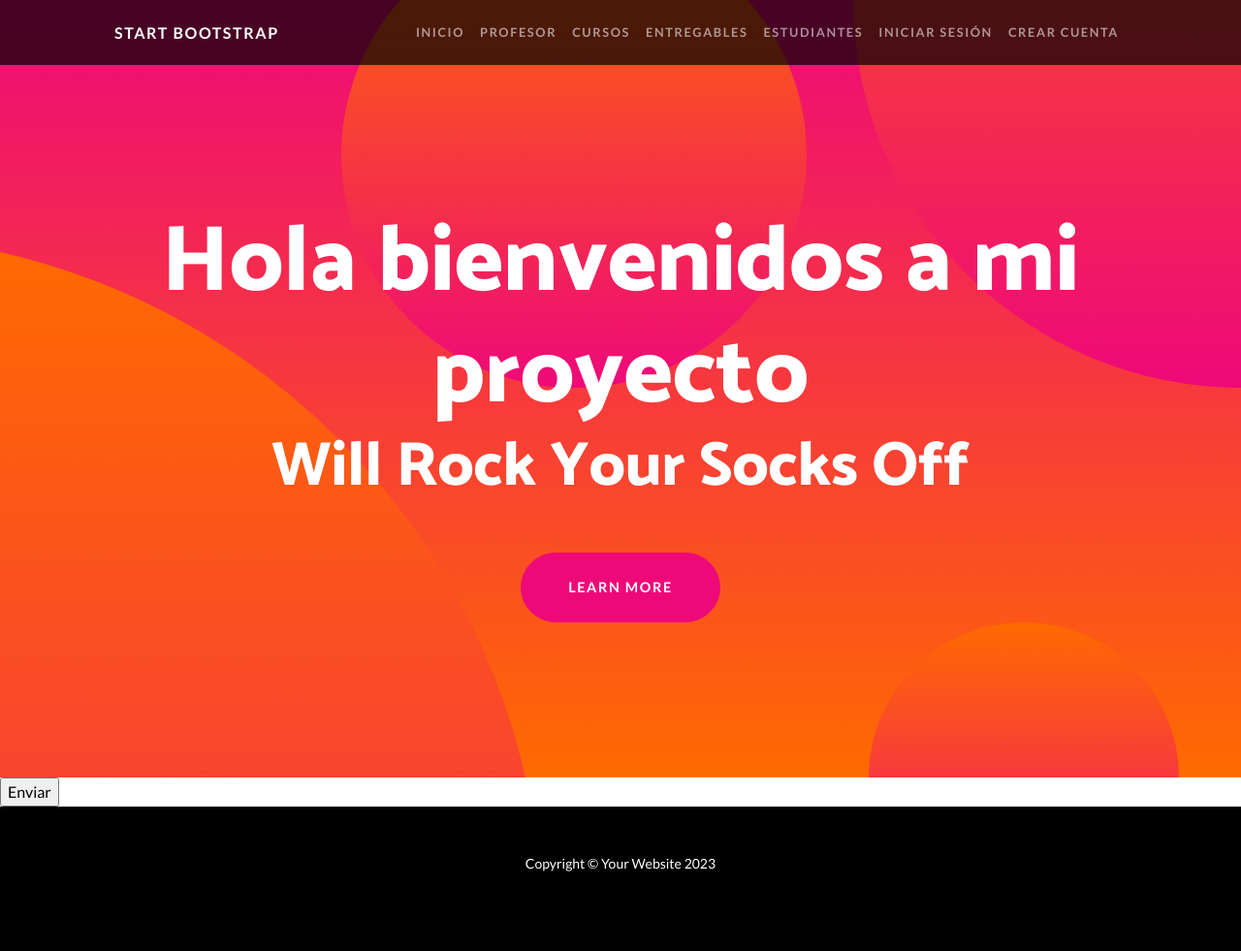
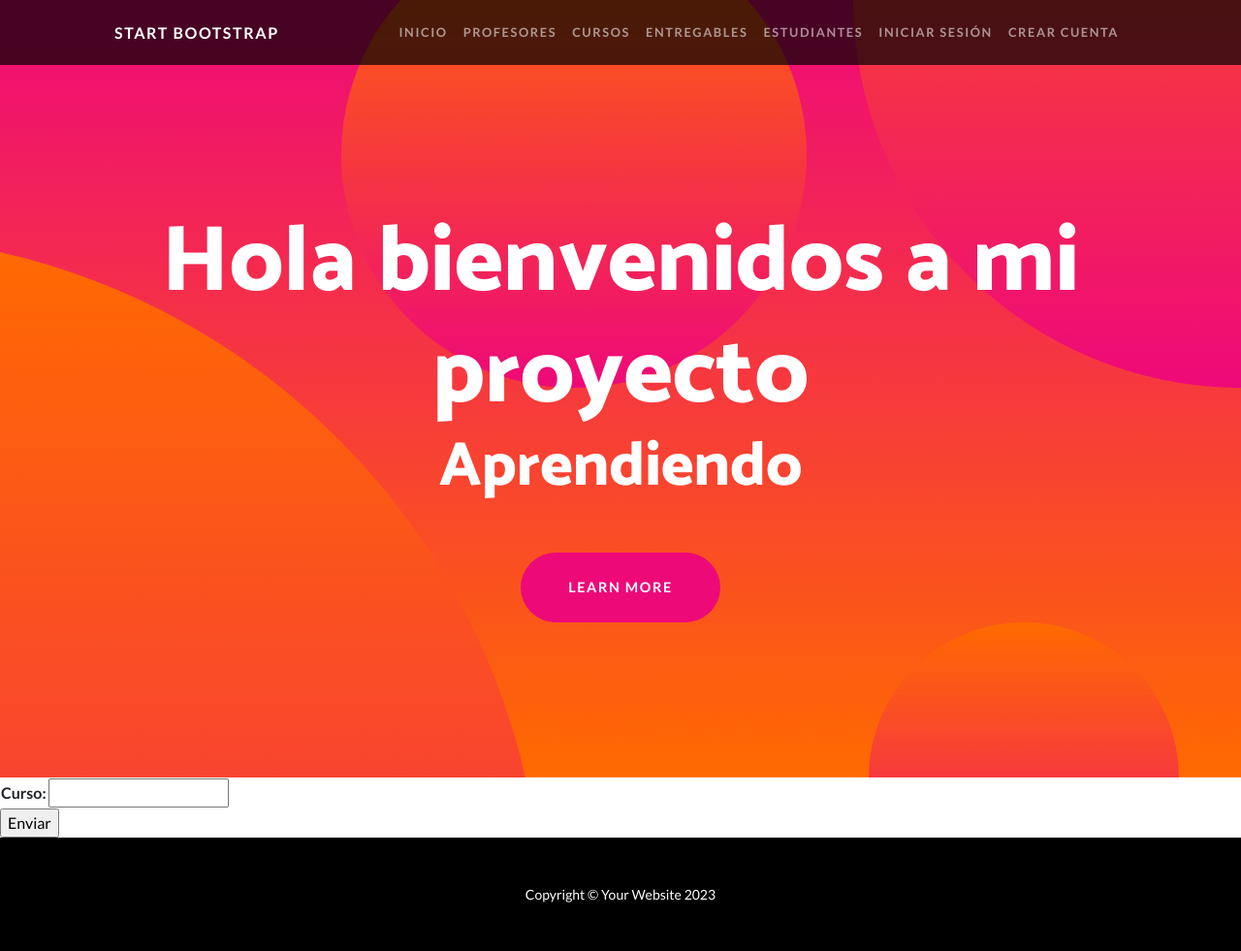
Before and after one commit to TadeJunco/proyecto_entrega_3, a Django app: page /buscar-form-con-api/ in a window 1280 px wide. Shown: the whole page at 97% size. Before the commit the page ends 899 px from the top, so only its background shows below. Run offline with Django 4.2, Linux system fonts and the light colour scheme; some libraries are stand-ins or nearby versions.

Commit message:
tartando de avanzar lpm

```diff
--- a/AppTade/templates/App1/base.html
+++ b/AppTade/templates/App1/base.html
@@ -28,9 +28,9 @@
                 <button class="navbar-toggler" type="button" data-bs-toggle="collapse" data-bs-target="#navbarResponsive" aria-controls="navbarResponsive" aria-expanded="false" aria-label="Toggle navigation"><span class="navbar-toggler-icon"></span></button>
                 <div class="collapse navbar-collapse" id="navbarResponsive">
                     <ul class="navbar-nav ms-auto">
-                        <li class="nav-item"><a class="nav-link" href="{% url 'inicio' %}">Inicio</a></li>
-                        <li class="nav-item"><a class="nav-link" href="{% url 'profesor' %}">Profesor</a></li>
-                        <li class="nav-item"><a class="nav-link" href="{% url 'cursos' %}">Cursos</a></li>
+                        <li class="nav-item"><a class="nav-link" href="{% url 'Inicio' %}">Inicio</a></li>
+                        <li class="nav-item"><a class="nav-link" href="{% url 'Profesor' %}">Profesores</a></li>
+                        <li class="nav-item"><a class="nav-link" href="{% url 'Cursos' %}">Cursos</a></li>
                         <li class="nav-item"><a class="nav-link" href="{% url 'Entregables' %}">Entregables</a></li>
                         <li class="nav-item"><a class="nav-link" href="{% url 'Estudiantes' %}">Estudiantes</a></li>
                         <li class="nav-item"><a class="nav-link" href="#!">Iniciar sesión</a></li>
@@ -44,7 +44,7 @@
             <div class="masthead-content">
                 <div class="container px-5">
                     <h1 class="masthead-heading mb-0">Hola bienvenidos a mi proyecto</h1>
-                    <h2 class="masthead-subheading mb-0">Will Rock Your Socks Off</h2>
+                    <h2 class="masthead-subheading mb-0">Aprendiendo</h2>
                     <a class="btn btn-primary btn-xl rounded-pill mt-5" href="#scroll">Learn More</a>
                 </div>
             </div>
--- a/AppTade/urls.py
+++ b/AppTade/urls.py
@@ -1,18 +1,14 @@
+from django.urls import path
 from AppTade import views
-from django.urls import path
+
 
 urlpatterns = [
-    path('', views.inicio, name="inicio"),
-    path('profesor/',views.profesor, name="profesor"),
-    path('cursos',views.cursos, name="cursos"),
+    path('', views.inicio, name="Inicio"),
+    path('profesor/', views.profesores, name="Profesor"),
+    path('estudiantes/', views.estudiantes, name="Estudiantes"),
+    path('cursos/', views.cursos, name="Cursos"),
     path('entregables/', views.entregables, name="Entregables"),
-    path('estudiantes/', views.estudiantes, name="Estudiantes"),
+    path('form-comun/', views.form_comun, name="Form-Comun"),
+    path('form-con-api/', views.form_con_api, name="Form-Con-Api"),
+    path('buscar-form-con-api/', views.buscar_form_con_api, name="Buscar-Form-Con-Api"),
 ]
-
-clase_21 = [
-    path('form-comun/', views.curso_formulario, name="Form-Comun"),
-    path('form-con-api/', views.form_con_api, name="Form-Con-Api"),
-    path('buscar-form-con-api/', views.buscar_form_con_api, name="Buscar_Form_Con_Api"),
-]
-
-urlpatterns += clase_21
--- a/AppTade/views.py
+++ b/AppTade/views.py
@@ -2,15 +2,14 @@
 from .models import Curso
 from AppTade.forms import CursoFormulario, BuscaCursoForm
 
-
 def inicio(request):
     return render(request, "App1/index.html")
 
-def profesor(request):
-    return render(request, "App1/profesor.html")
-
 def cursos(request):
     return render(request, "App1/cursos.html")
+
+def profesores(request):
+    return render(request, "App1/profesores.html")
 
 def estudiantes(request):
     return render(request, "App1/estudiantes.html")
@@ -18,45 +17,42 @@
 def entregables(request):
     return render(request, "App1/entregables.html")
 
-
-def curso_formulario(request):
+def form_comun(request):
 
     if request.method == 'POST':
 
-        curso = Curso(nombre=request.POST['curso'],camada=request.POST['camada'])
+        curso =  Curso(nombre=request.POST['curso'],camada=request.POST['camada'])
         curso.save()
 
         return render(request, "App1/index.html")
 
-    return render(request,"App1/curso_formulario.html")
+    return render(request,"App1/form_comun.html")
 
 def form_con_api(request):
     if request.method == "POST":
-        mi_formulario = CursoFormulario(request.POST)
-        if mi_formulario.is_valid():
-            informacion = mi_formulario.cleaned_data
-
-            curso = Curso(nombre=informacion["nombre"], camada=informacion["camada"])
+        miFormulario = CursoFormulario(request.POST) # Aqui me llega la informacion del html
+        # print(miFormulario)
+        if miFormulario.is_valid():
+            informacion = miFormulario.cleaned_data
+            curso = Curso(nombre=informacion["curso"], camada=informacion["camada"])
             curso.save()
-
             return render(request, "App1/index.html")
     else:
-        mi_formulario = CursoFormulario()
+        miFormulario = CursoFormulario()
 
-    return render(request, "App1/form_con_api.html", {"mi_formulario": mi_formulario})
-
+    return render(request, "App1/form_con_api.html", {"miFormulario": miFormulario})
 
 def buscar_form_con_api(request):
     if request.method == "POST":
-        mi_formulario = BuscaCursoForm(request.POST)
+        miFormulario = BuscaCursoForm(request.POST) # Aqui me llega la informacion del html
 
-        if mi_formulario.is_valid():
-            informacion = mi_formulario.cleaned_data
+        if miFormulario.is_valid():
+            informacion = miFormulario.cleaned_data
 
             cursos = Curso.objects.filter(nombre__icontains=informacion["curso"])
 
-            return render(request, "App1/mostrar_cursos.html", {"cursos": cursos})
+            return render(request, "App1/resultados_buscar_form.html", {"cursos": cursos})
     else:
-        mi_formulario = BuscaCursoForm()
+        miFormulario = BuscaCursoForm()
 
-    return render(request, "App1/buscar_form_con_api.html", {"mi_formulario": mi_formulario})
+    return render(request, "App1/buscar_form_con_api.html", {"miFormulario": miFormulario})
```
Also changed, not shown: AppTade/models.py (+11 -3 lines), AppTade/templates/App1/form_comun.html (added, +18 -0 lines), AppTade/templates/App1/profesores.html (renamed from AppTade/templates/App1/profesor.html), db.sqlite3.
